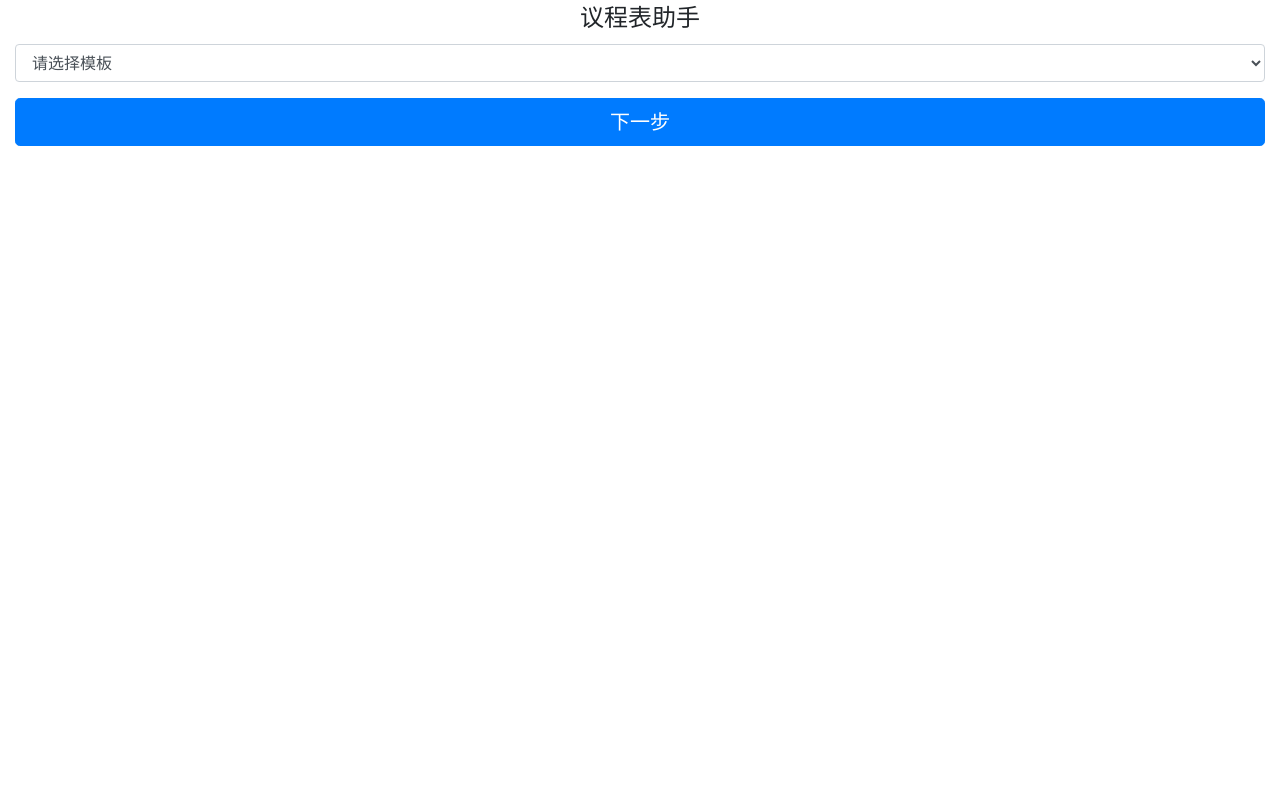
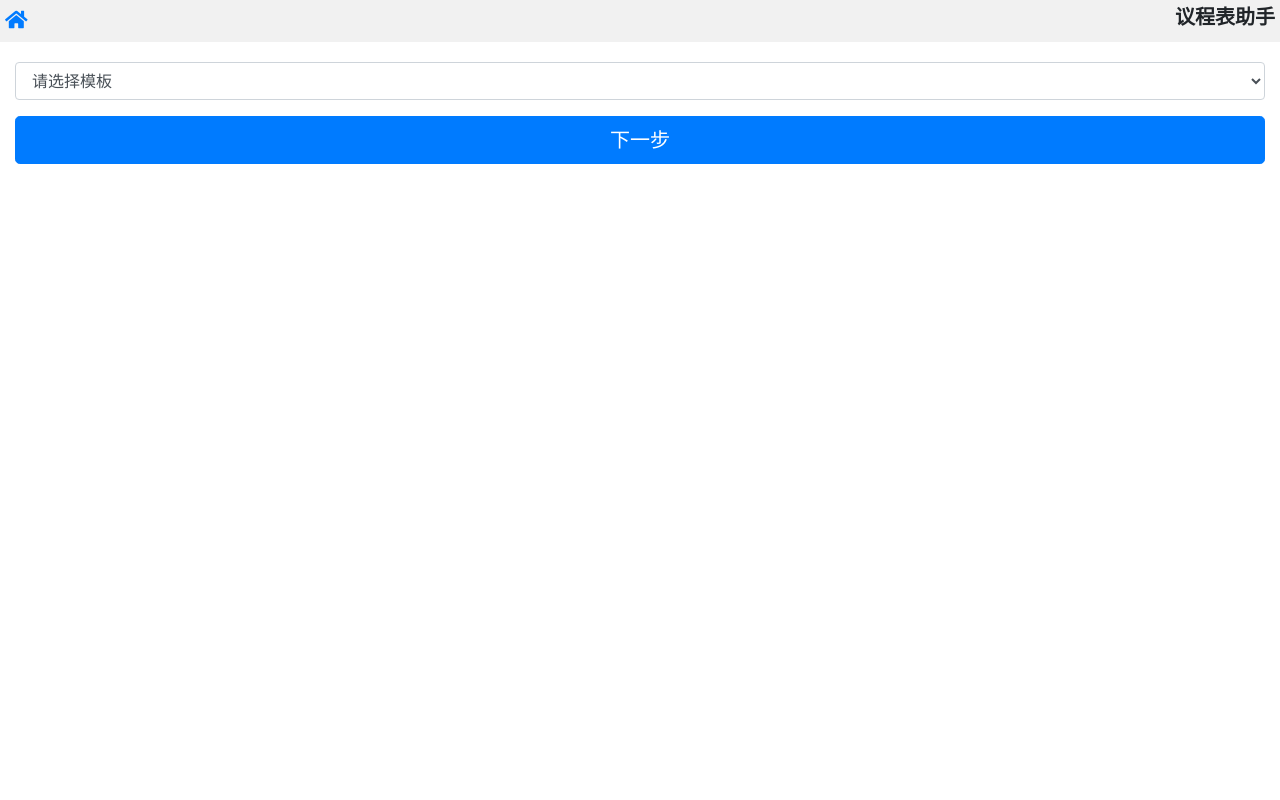
Before and after one commit to Leooon726/touma_club, a Flask app: page / in a window 1280 px wide. Run offline with Flask 2, Linux system fonts and the light colour scheme; some libraries are stand-ins or nearby versions.

Commit message:
add nav bar

```diff
--- a/templates/SelectTemplates.html
+++ b/templates/SelectTemplates.html
@@ -27,7 +27,7 @@
             border-radius: 20px;
             filter: progid:DXImageTransform.Microsoft.Alpha(opacity=70);
         }
-            </style>
+        </style>
 
     <!-- 最新版本的 Bootstrap 核心 CSS 文件 -->
     <link rel="stylesheet" href="https://cdn.staticfile.org/twitter-bootstrap/4.3.1/css/bootstrap.min.css">
@@ -36,14 +36,77 @@
     <script src="https://cdn.staticfile.org/popper.js/1.15.0/umd/popper.min.js"></script>
     <!-- 最新的 Bootstrap 核心 JavaScript 文件 -->
     <script src="https://cdn.staticfile.org/twitter-bootstrap/4.3.1/js/bootstrap.min.js"></script>
+
+    <link rel="stylesheet" href="https://cdnjs.cloudflare.com/ajax/libs/font-awesome/5.15.4/css/all.min.css" integrity="sha512-..." crossorigin="anonymous" />
+    <style>
+        /* CSS styles for the navigation bar */
+        .navbar {
+            display: flex;
+            justify-content: space-between;
+            align-items: center;
+            background-color: #f1f1f1;
+            padding: 5px; /* Adjust the padding to reduce the height */
+        }
+
+      .navbar-icon{
+            margin-right: 5px; /* Adjust the margin to your preferred spacing */
+            font-size: 20px; /* Adjust the font size to your preferred value */
+        }
+        .navbar-title {
+            font-weight: bold;
+            font-size: 20px; /* Adjust the font size to your preferred value */
+        }
+
+        .navbar-icon:last-child {
+            margin-right: 0;
+            z-index: 1000; /* Set a high z-index to place it on top */
+        }
+
+        /* CSS styles for the container below the navbar */
+        .container-fluid {
+            margin-top: 20px; /* Adjust the margin value to your preferred spacing */
+        }
+
+        .menu {
+            position: fixed;
+            top: 0;
+            right: 0;
+            width: 30%;
+            height: 100vh;
+            z-index: 900;
+            overflow-y: auto; /* Add overflow-y property to enable scrolling if needed */
+        }
+
+        .menu ul {
+            list-style: none;
+            margin: 0;
+            padding: 0;
+            background-color: rgb(203, 126, 126);
+            display: none;
+        }
+    </style>
 </head>
 <body>
+    <div class="navbar">
+        <a href="./">
+            <i class="fas fa-home navbar-icon"></i>
+        </a>
+        <h1 class="navbar-title">议程表助手</h1>
+        <!-- <i class="fas fa-bars navbar-icon" id="menuIcon"></i> -->
+    </div>
+    <div class="menu" id="menu">
+        <ul>
+            <li><a href="./">Homepage</a></li>
+            <li><a href="./">Page 1</a></li>
+            <li><a href="aboutus.html">About Us</a></li>
+        </ul>
+    </div>
 <div class="container-fluid">
     <div class="row">
         <div class="col-12">
-            <fieldset class="layui-elem-field" style="text-align: center;">
+            <!-- <fieldset class="layui-elem-field" style="text-align: center;">
                 <legend>议程表助手</legend>
-            </fieldset>
+            </fieldset> -->
 
             <form>
                 <div class="form-group">
@@ -189,9 +252,24 @@ var MaskUtil = (function(){
         //     })
         //     })
 
-        function PostMessage(){
+        document.addEventListener("DOMContentLoaded", function () {
+            var menu = document.getElementById("menu");
+            var ul = menu.querySelector("ul");
+            var menuIcon = document.getElementById("menuIcon");
 
-        }
+            // Initially hide the menu
+            ul.style.display = "none";
+
+            // Toggle the menu when clicking the menu icon
+            menuIcon.addEventListener("click", function () {
+                if (ul.style.display === "none" || ul.style.display === "") {
+                    ul.style.display = "block";
+                } else {
+                    ul.style.display = "none";
+                }
+            });
+        });
+
     </script>
 </body>
 </html>
```
